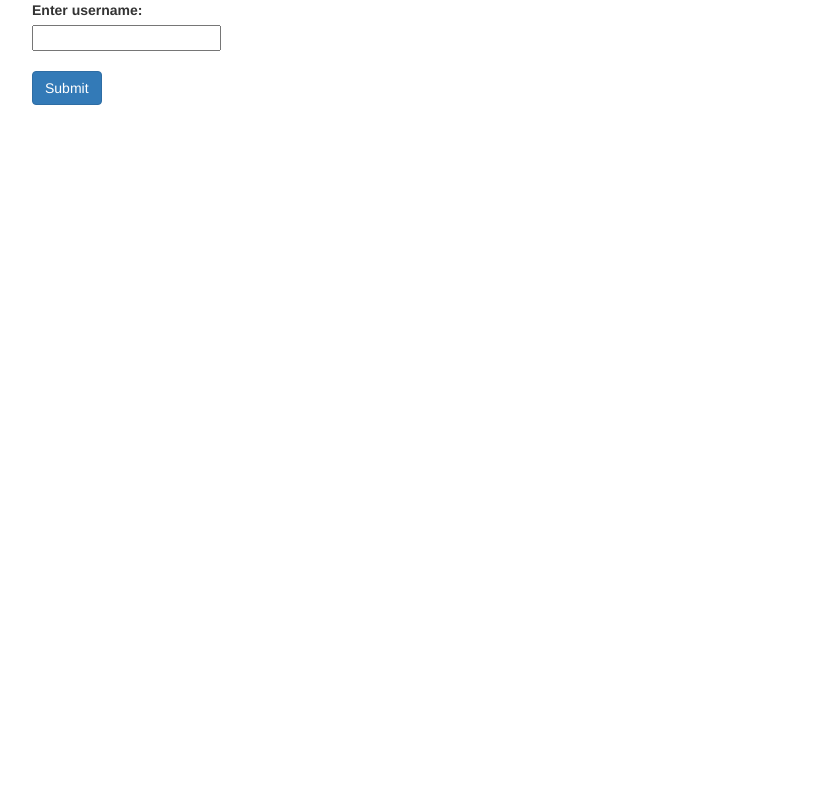
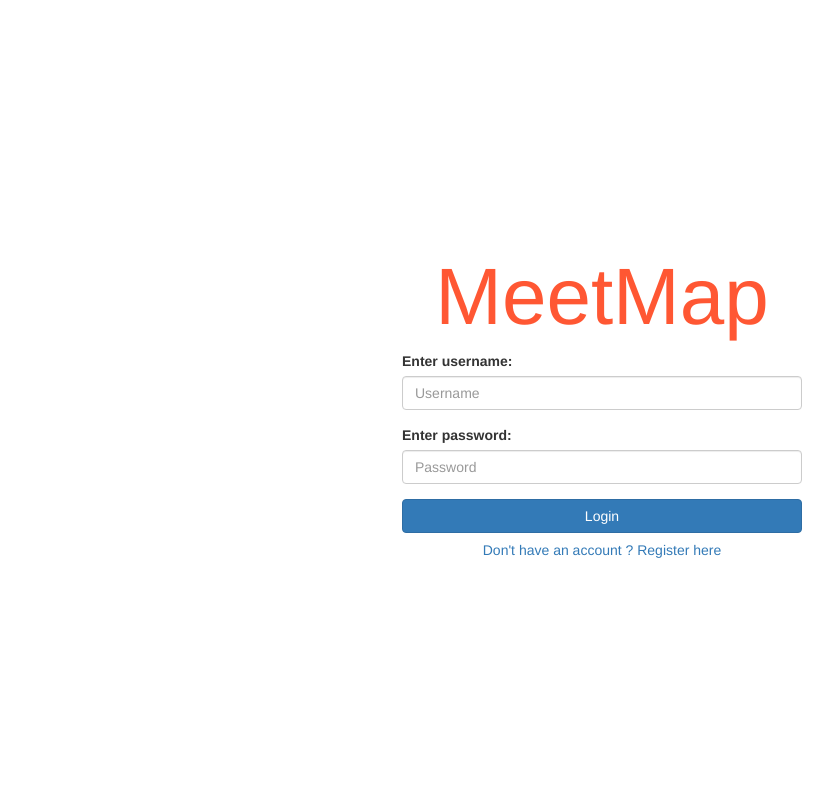
Before and after one commit to kbMSU/Meetmap-Django, a Django app: template MeetMap/mainapp/templates/mainapp/index.html in a window 1280 px wide. Shown: the whole page, without its empty margins (38-871 px from the left). Run offline with Django 3.2, Linux system fonts and the light colour scheme; the template is opened without the code that fills it, so the values that code supplies are empty; some libraries are stand-ins or nearby versions.

Commit message:
Login UI v1 ready
The HTML/CSS for the login screen is ready. For development purposes UI changes are not required. Can update UI in later phases if needed

```diff
--- /dev/null
+++ b/MeetMap/mainapp/static/mainapp/index.css
@@ -0,0 +1,25 @@
+@import url("bootstrap/css/bootstrap.min.css");
+
+.loginform {
+  width: 400px;
+  margin: 0 auto;
+  align-self: center;
+}
+
+.vertical-center {
+  min-height: 100%;  /* Fallback for browsers do NOT support vh unit */
+  min-height: 100vh; /* These two lines are counted as one :-)       */
+
+  display: flex;
+  align-items: center;
+}
+
+.button {
+  width: 400px;
+}
+
+.header {
+  font-size: 80px;
+  width: 400px;
+  color: #FF5733;
+}
--- a/MeetMap/mainapp/templates/mainapp/index.html
+++ b/MeetMap/mainapp/templates/mainapp/index.html
@@ -5,21 +5,33 @@
   <head>
     <meta charset="utf-8">
     <meta name="viewport" content="width=device-width, initial-scale=1">
-    <link href="{% static "/mainapp/bootstrap/css/bootstrap.min.css" %}" rel="stylesheet">
+    <link href="{% static "/mainapp/index.css" %}" rel="stylesheet">
     <title>MeetMap</title>
   </head>
 
   <body>
-    <div class="container">
-      <form action="{% url 'mainapp:test' }" method="post">
-        {% csrf_token %}
-        <label for="username">Enter username: </label>
-        <br>
-        <input id="username" type="text" name="username" value="{{ username }}">
-        <br>
-        <br>
-        <button type="button" class="btn btn-primary">Submit</button>
-      </form>
+    <div class="container-fluid vertical-center">
+      <div class="loginform">
+        <form>
+          <h1 class="header text-center">MeetMap</h1>
+          <div class="form-group">
+            <label for="usernameInput">Enter username: </label>
+            <input type="username" class="form-control" id="usernameInput"
+              placeholder="Username">
+          </div>
+          <div class="form-group">
+            <label for="passwordInput">Enter password: </label>
+            <input type="password" class="form-control" id="passwordInput"
+              placeholder="Password">
+          </div>
+          <button type="button" class="btn btn-primary button">
+            Login
+          </button>
+          <button type="button" class="btn btn-link button">
+            Don't have an account ? Register here
+          </button>
+        </form>
+      </div>
     </div>
 
     <script src="https://ajax.googleapis.com/ajax/libs/jquery/3.1.0/jquery.min.js"></script>
```
